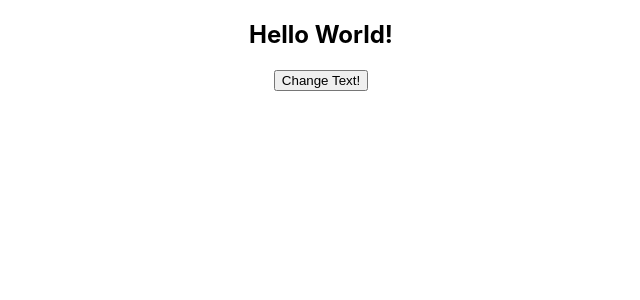
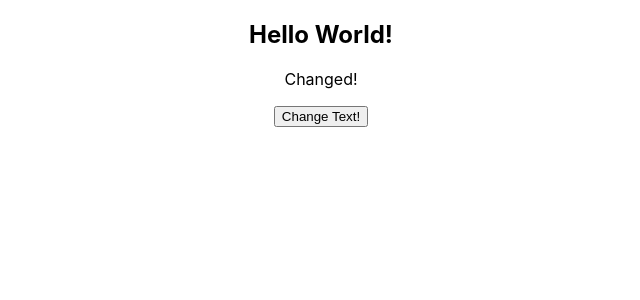
Before and after one commit to KennedyMungai/react-unit-tests, a React (Create React App) app: page / in a window 1280 px wide. Both pictures are taken after a click on the button "Change Text!". Shown: the top 300 px of the page, without its empty margins (319-959 px from the left). Built offline with nearby package versions, Linux system fonts and the light colour scheme.

Commit message:
Added some text for the alternative state

```diff
--- a/src/components/Greeting.js
+++ b/src/components/Greeting.js
@@ -13,6 +13,7 @@ const Greeting = () =>
         <div>
             <h2>Hello World!</h2>
             {!changedText && <p> Insert Dumb Programming Joke</p>}
+            {changedText && <p>Changed!</p>}
             <button onClick={changeTextHandler}>Change Text!</button>
         </div>
     )
```
